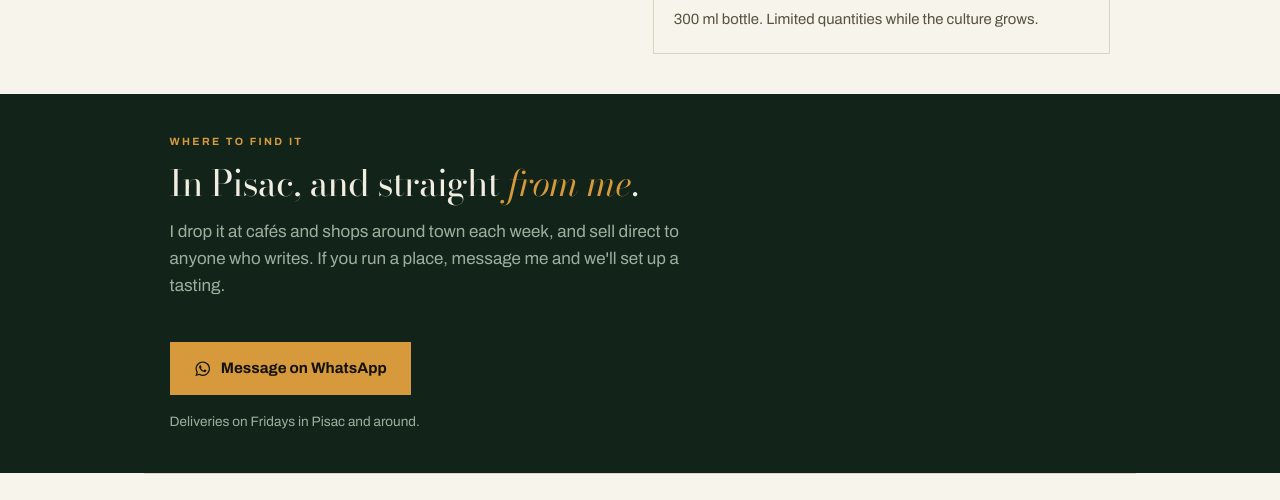
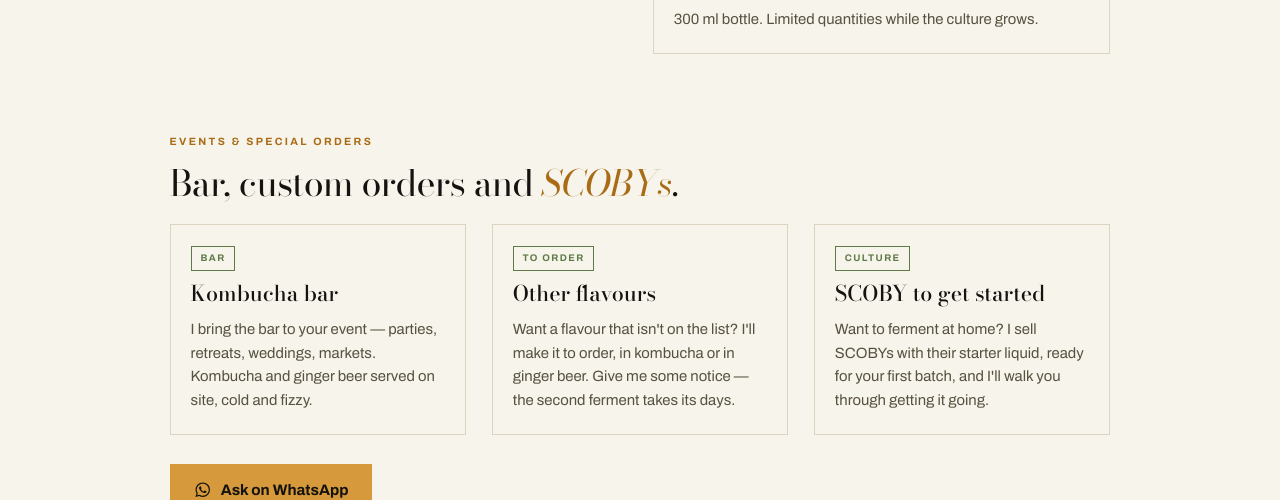
Before and after one commit to horizonkombucha/horizonkombucha.github.io, a plain HTML site: page index.html in a window 1280 px wide. Shown: the part 1865-2365 px from the top of the page. Drawn offline with nearby package versions, Linux system fonts and the light colour scheme.

Commit message:
Add events, custom flavours and SCOBY section

```diff
--- a/index.html
+++ b/index.html
@@ -675,6 +675,52 @@
   </div>
 </section>
 
+<section class="page">
+  <p class="eyebrow es">Eventos y encargos</p>
+  <p class="eyebrow en">Events &amp; special orders</p>
+
+  <h2 class="es">Barra, encargos y <span class="it">SCOBYs</span>.</h2>
+  <h2 class="en">Bar, custom orders and <span class="it">SCOBYs</span>.</h2>
+
+  <div class="gb">
+    <div class="gb-card">
+      <span class="chip es">Barra</span>
+      <span class="chip en">Bar</span>
+      <p class="fl-name es">Barra de kombucha</p>
+      <p class="fl-name en">Kombucha bar</p>
+      <p class="fl-body es">Llevo la barra a tu evento &mdash; fiestas, retiros, bodas, ferias. Kombucha y ginger beer servidas en el lugar, fr&iacute;as y con gas.</p>
+      <p class="fl-body en">I bring the bar to your event &mdash; parties, retreats, weddings, markets. Kombucha and ginger beer served on site, cold and fizzy.</p>
+    </div>
+
+    <div class="gb-card">
+      <span class="chip es">Por encargo</span>
+      <span class="chip en">To order</span>
+      <p class="fl-name es">Otros sabores</p>
+      <p class="fl-name en">Other flavours</p>
+      <p class="fl-body es">&iquest;Quieres un sabor que no est&aacute; en la lista? Lo hago por encargo, en kombucha o en ginger beer. Av&iacute;same con tiempo: la segunda fermentaci&oacute;n toma sus d&iacute;as.</p>
+      <p class="fl-body en">Want a flavour that isn't on the list? I'll make it to order, in kombucha or in ginger beer. Give me some notice &mdash; the second ferment takes its days.</p>
+    </div>
+
+    <div class="gb-card">
+      <span class="chip es">Cultivo</span>
+      <span class="chip en">Culture</span>
+      <p class="fl-name es">SCOBY para empezar</p>
+      <p class="fl-name en">SCOBY to get started</p>
+      <p class="fl-body es">&iquest;Quieres fermentar en tu casa? Vendo SCOBY con su l&iacute;quido iniciador, listo para tu primer lote, y te explico c&oacute;mo arrancar.</p>
+      <p class="fl-body en">Want to ferment at home? I sell SCOBYs with their starter liquid, ready for your first batch, and I'll walk you through getting it going.</p>
+    </div>
+  </div>
+
+  <a class="cta wa-events" href="https://wa.me/972504848895?text=Hola%21%20Vi%20la%20p%C3%A1gina%20de%20Horizon%20y%20quiero%20preguntar%20por%20eventos%2C%20sabores%20por%20encargo%20o%20SCOBYs." target="_blank" rel="noopener">
+    <svg viewBox="0 0 24 24" fill="currentColor" aria-hidden="true"><path d="M12.04 2C6.58 2 2.13 6.45 2.13 11.91c0 1.75.46 3.45 1.32 4.95L2 22l5.25-1.38a9.87 9.87 0 0 0 4.79 1.22h.01c5.46 0 9.91-4.45 9.91-9.91 0-2.65-1.03-5.14-2.9-7.01A9.82 9.82 0 0 0 12.04 2Zm0 18.13h-.01a8.2 8.2 0 0 1-4.18-1.15l-.3-.18-3.11.82.83-3.04-.2-.31a8.19 8.19 0 0 1-1.26-4.36c0-4.54 3.7-8.23 8.24-8.23 2.2 0 4.27.86 5.82 2.41a8.18 8.18 0 0 1 2.41 5.83c0 4.54-3.7 8.21-8.24 8.21Zm4.52-6.16c-.25-.12-1.47-.72-1.69-.81-.23-.08-.39-.12-.56.13-.16.24-.64.8-.78.97-.15.16-.29.18-.54.06-.25-.13-1.05-.39-1.99-1.23-.74-.66-1.23-1.47-1.38-1.72-.14-.25-.01-.38.11-.5.11-.11.25-.29.37-.44.12-.15.16-.25.25-.41.08-.17.04-.31-.02-.44-.06-.12-.56-1.34-.76-1.84-.2-.48-.41-.42-.56-.43h-.48c-.16 0-.43.06-.65.31-.23.25-.86.84-.86 2.05s.88 2.38 1 2.54c.13.17 1.74 2.65 4.21 3.71.59.26 1.05.41 1.4.52.59.19 1.13.16 1.55.1.47-.07 1.47-.6 1.67-1.18.21-.58.21-1.07.15-1.18-.06-.1-.23-.16-.48-.28Z"/></svg>
+    <span class="es">Consultar por WhatsApp</span>
+    <span class="en">Ask on WhatsApp</span>
+  </a>
+
+  <p class="hero-cta-note es">Precios y detalles por WhatsApp.</p>
+  <p class="hero-cta-note en">Prices and details on WhatsApp.</p>
+</section>
+
 <div class="band">
   <section class="page">
     <p class="eyebrow es">D&oacute;nde encontrarlo</p>
@@ -729,6 +775,11 @@
       en: 'https://wa.me/972504848895?text=Hi%21%20I%20saw%20the%20Horizon%20page%20and%20I%27d%20like%20to%20ask%20about%20the%20kombucha%20%2F%20ginger%20beer.'
     };
 
+    var WAEV = {
+      es: 'https://wa.me/972504848895?text=Hola%21%20Vi%20la%20p%C3%A1gina%20de%20Horizon%20y%20quiero%20preguntar%20por%20eventos%2C%20sabores%20por%20encargo%20o%20SCOBYs.',
+      en: 'https://wa.me/972504848895?text=Hi%21%20I%20saw%20the%20Horizon%20page%20and%20I%27d%20like%20to%20ask%20about%20events%2C%20flavours%20made%20to%20order%2C%20or%20SCOBYs.'
+    };
+
     function setLang(lang) {
       root.setAttribute('data-lang', lang);
       root.setAttribute('lang', lang);
@@ -736,6 +787,8 @@
       btnEn.setAttribute('aria-pressed', String(lang === 'en'));
       var links = document.querySelectorAll('.wa-link');
       for (var i = 0; i < links.length; i++) links[i].href = WA[lang] || WA.es;
+      var ev = document.querySelectorAll('.wa-events');
+      for (var k = 0; k < ev.length; k++) ev[k].href = WAEV[lang] || WAEV.es;
       try { localStorage.setItem('hk2-lang', lang); } catch (e) {}
     }
 
```
